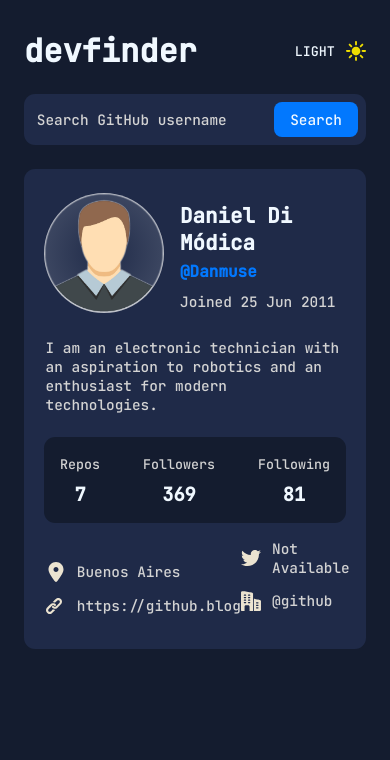
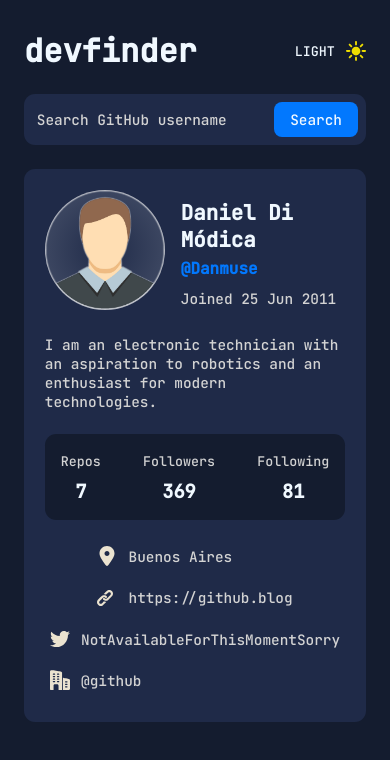
Before and after one commit to Danmuse/GitHub-API, a plain HTML site: page index.html in a window 390 px wide. Drawn offline with Linux system fonts and the light colour scheme.

Commit message:
Improve the responsive styles

```diff
--- a/index.html
+++ b/index.html
@@ -79,13 +79,13 @@
               </div>
               <div>
                 <img src="./assets/link.svg" type="image/svg+xml" />
-                <a href="https://github.blog">https://github.blog</a>
+                <a href="https://github.blog" target="_blank">https://github.blog</a>
               </div>
             </div>
             <div class="itemsContainer__secondary">
               <div>
                 <img src="./assets/twitter.svg" type="image/svg+xml" />
-                <a href="#">Not Available</a>
+                <a href="#" target="_blank">NotAvailableForThisMomentSorry</a>
               </div>
               <div>
                 <img src="./assets/company.svg" type="image/svg+xml" />
--- a/mainCard/main.css
+++ b/mainCard/main.css
@@ -142,7 +142,7 @@ header {
 
 .userContainer {
   margin-top: 1.5rem;
-  padding: 1.5rem 1.25rem;
+  padding: 1.3rem;
   border-radius: 0.7rem;
   box-shadow: 0 0 10px var(--shadow);
   background-color: var(--background-card);
@@ -188,7 +188,7 @@ header {
 }
 
 .profile__bio {
-  margin: 0.6rem 0.1rem 0.4rem;
+  margin: 0.6rem 0 0.4rem;
   grid-column: 1 / -1;
 }
 
@@ -199,12 +199,16 @@ header {
   padding: 1rem;
   border-radius: 0.7rem;
   background-color: var(--background);
-  justify-content: space-between;
+  justify-content: space-evenly;
   grid-column: 1 / -1;
 }
 
 .stats small {
   color: var(--text-secondary-color);
+}
+
+.followers {
+  margin: 0 2rem;
 }
 
 .stats h3 {
@@ -213,22 +217,75 @@ header {
 }
 
 .itemsContainer {
-  padding: 0 0.1rem;
+  grid-column: 1 / -1;
+  overflow: scroll;
+  display: grid;
+  grid-template: repeat(1, min-content) / repeat(2, 1fr);
+  grid-auto-flow: column;
+  justify-items: center;
+  column-gap: 1.2rem;
+}
+
+.itemsContainer__primary > *,
+.itemsContainer__secondary > * {
+  margin: 0 auto;
+  display: flex;
+  align-items: center;
+}
+
+.itemsContainer a {
+  font-size: 0.9rem;
+  text-decoration: none;
+  color: var(--text-secondary-color);
+}
+
+.itemsContainer a,
+.itemsContainer p {
+  margin: 0.7rem 0;
+}
+
+.itemsContainer img {
+  padding-right: 0.7rem;
+  filter: var(--items-color);
+}
+
+@media (max-width: 520px) {
+  .stats {
+    justify-content: space-between;
+  }
+  .followers {
+    margin: 0;
+  }
+  .itemsContainer {
+    display: block;
+  }
+}
+
+/* Flex alternative on items' section
+
+.itemsContainer {
   grid-column: span 2;
 }
 
 .itemsContainer a {
+  font-size: 0.9rem;
   text-decoration: none;
-  font-size: 0.9rem;
   color: var(--text-secondary-color);
+}
+
+.itemsContainer a,
+.itemsContainer p {
+  margin: 0.7rem 0;
 }
 
 .itemsContainer__primary,
 .itemsContainer__secondary {
-  margin-right: auto;
+  margin: 0 auto;
 }
 
-.itemsContainer__primary > *, .itemsContainer__secondary > * {
+.itemsContainer__primary > *,
+.itemsContainer__secondary > * {
+  margin: 0 1.2rem 0 auto;
   display: flex;
   align-items: center;
 }
@@ -238,3 +295,15 @@ header {
   padding-right: 0.7rem;
   filter: var(--items-color);
 }
+
+@media (max-width: 520px) {
+  .stats {
+    justify-content: space-between;
+  }
+  .followers {
+    margin: 0;
+  }
+  .itemsContainer {
+    display: block;
+  }
+} */
```
